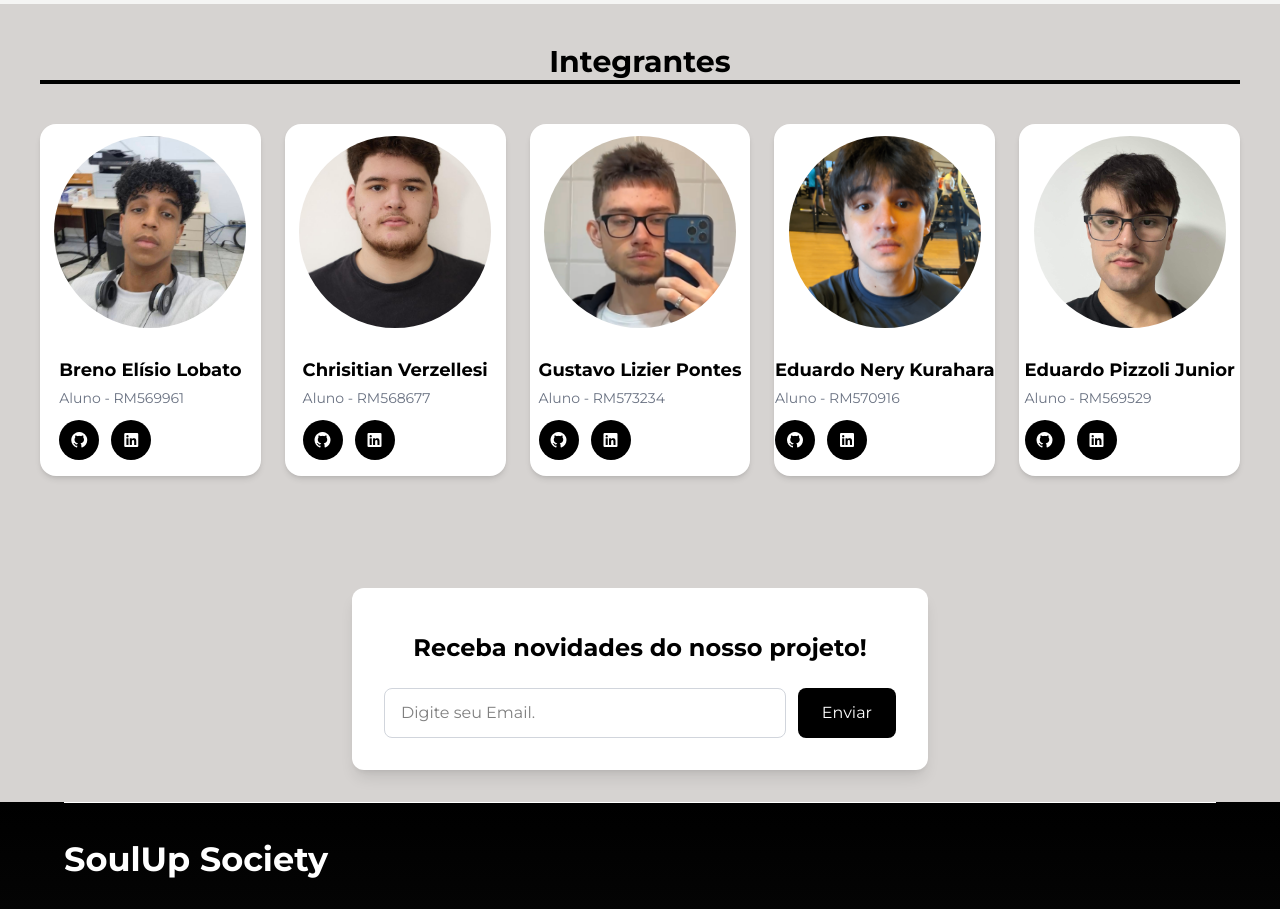
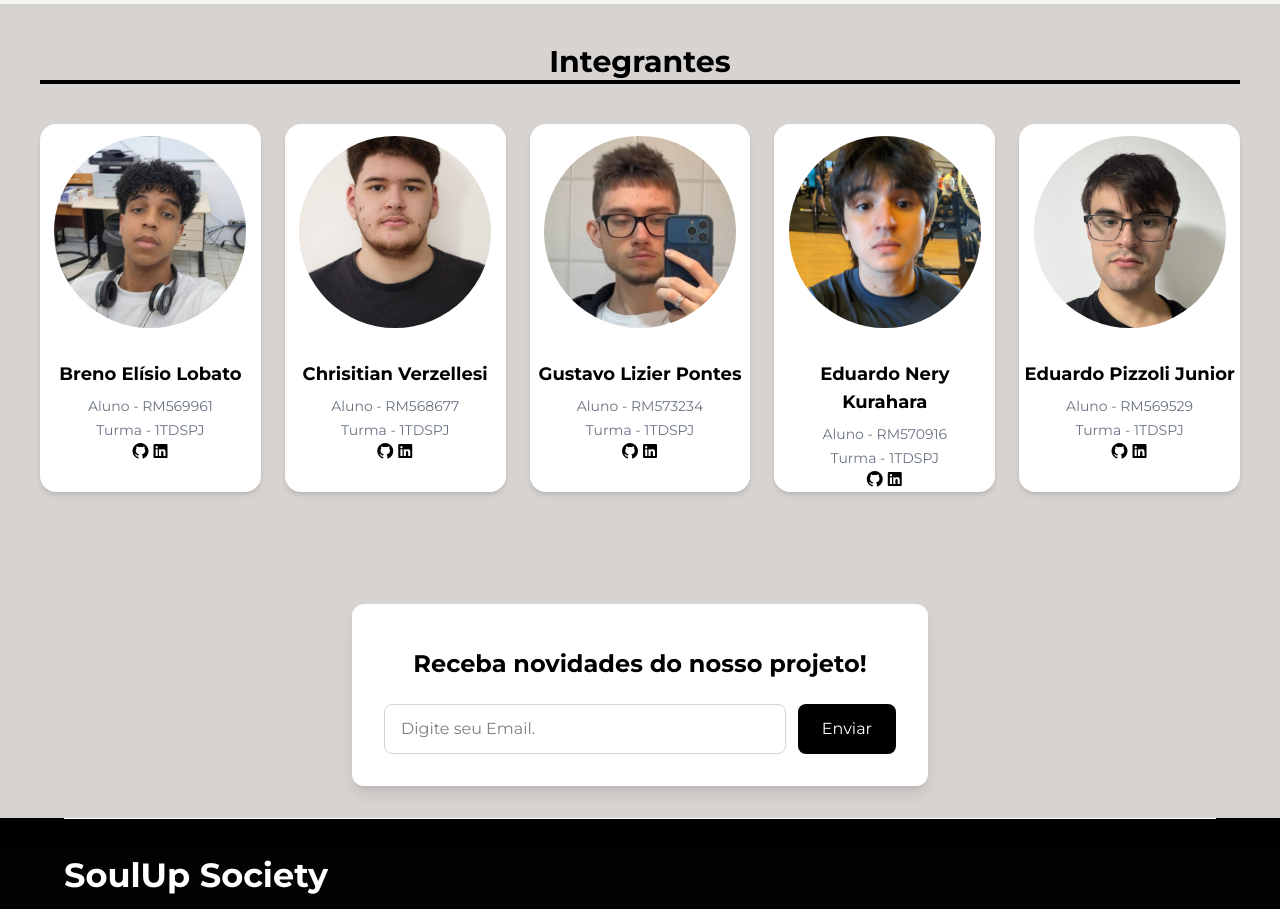
Before and after one commit to SoulUp-Society-Trabalhos/1--Challenge-2--semestre, a React (Vite) app in the folder soulup-society/: page /integrantes in a window 1280 px wide. Shown: the part 800-1709 px from the top of the page. Built offline with nearby package versions, Linux system fonts and the light colour scheme.

Commit message:
feat: arrumando página integrantes.

```diff
--- /dev/null
+++ b/soulup-society/src/components/CardIntegrantes.tsx
@@ -0,0 +1,60 @@
+type CardIntegranteProps = {
+  nome: string;
+  rm: string;
+  turma: string;
+  foto: string;
+  github: string;
+  linkedin: string;
+};
+
+export default function CardIntegrantes({
+  nome,
+  rm,
+  turma,
+  foto,
+  github,
+  linkedin,
+}: CardIntegranteProps) {
+  return (
+    <div className="flex flex-col items-center overflow-hidden rounded-2xl bg-white shadow-md transition duration-300 hover:-translate-y-2 hover:shadow-xl">
+
+      <img
+        src={foto}
+        alt={`Foto de ${nome}`}
+        className="mx-auto w-48 h-48 object-cover rounded-full m-3!"
+      />
+
+      <div className="mt-4! text-center">
+        <h3 className="text-lg font-bold p-1!">
+          {nome}
+        </h3>
+
+        <p className="mt-1 text-sm text-gray-500">
+          Aluno - RM{rm}
+        </p>
+
+        <p className="mt-1 text-sm text-gray-500">
+          Turma - {turma}
+        </p>
+
+        <a
+          href={github}
+          target="_blank"
+          rel="noopener noreferrer"
+          className="integrantes__redes"
+        >
+          <i className="fa-brands fa-github"></i>
+        </a>
+
+        <a
+          href={linkedin}
+          target="_blank"
+          rel="noopener noreferrer"
+          className="integrantes__redes"
+        >
+          <i className="fa-brands fa-linkedin"></i>
+        </a>
+      </div>
+    </div>
+  );
+}
--- a/soulup-society/src/routes/Integrantes/index.tsx
+++ b/soulup-society/src/routes/Integrantes/index.tsx
@@ -1,52 +1,53 @@
-const socialClass =
-  "w-10 h-10 rounded-full bg-black text-white flex items-center justify-center no-underline hover:bg-gray-800";
+import CardIntegrantes from "../../components/CardIntegrantes";
 
 const integrantes = [
   {
     nome: "Breno Elísio Lobato",
-    rm: "RM569961",
-    img: "/img/foto-breno.jpg",
+    rm: "569961",
+    turma: "1TDSPJ",
+    foto: "/img/foto-breno.jpg",
     github: "https://github.com/Brenoell",
-    linkedin:
-      "https://www.linkedin.com/in/breno-elisio-2b123a405/",
+    linkedin: "https://www.linkedin.com/in/breno-elisio-2b123a405/",
   },
   {
     nome: "Chrisitian Verzellesi",
-    rm: "RM568677",
-    img: "/img/foto-christian.png",
+    rm: "568677",
+    turma: "1TDSPJ",
+    foto: "/img/foto-christian.png",
     github: "https://github.com/ChrisVerBarbuto",
     linkedin:
       "https://www.linkedin.com/in/christian-verzellesi-barbuto-938463382/",
   },
   {
     nome: "Gustavo Lizier Pontes",
-    rm: "RM573234",
-    img: "/img/foto-gustavo.png",
+    rm: "573234",
+    turma: "1TDSPJ",
+    foto: "/img/foto-gustavo.png",
     github: "https://github.com/gustavopontes1104",
-    linkedin:
-      "https://www.linkedin.com/in/gustavo-pontes-07aa6a3b3/",
+    linkedin: "https://www.linkedin.com/in/gustavo-pontes-07aa6a3b3/",
   },
   {
     nome: "Eduardo Nery Kurahara",
-    rm: "RM570916",
-    img: "/img/foto-eduardo.png",
+    rm: "570916",
+    turma: "1TDSPJ",
+    foto: "/img/foto-eduardo.png",
     github: "https://github.com/edu64123",
-    linkedin:
-      "https://www.linkedin.com/in/eduardo-kurahara-786b003b9/",
+    linkedin: "https://www.linkedin.com/in/eduardo-kurahara-786b003b9/",
   },
   {
     nome: "Eduardo Pizzoli Junior",
-    rm: "RM569529",
-    img: "/img/foto-eduardop.jpg",
+    rm: "569529",
+    turma: "1TDSPJ",
+    foto: "/img/foto-eduardop.jpg",
     github: "https://github.com/dudupizzoli",
-    linkedin:
-      "https://www.linkedin.com/in/eduardo-pizzoli-junior-a2964640b/",
+    linkedin: "https://www.linkedin.com/in/eduardo-pizzoli-junior-a2964640b/",
   },
 ];
 
 export default function Integrantes() {
   return (
     <main className="conteudo">
+
       <section className="min-h-[90vh] bg-stone-100 font-montserrat flex flex-col items-center justify-center">
         <div className="text-center flex flex-col gap-3">
           <h1 className="text-5xl sm:text-6xl lg:text-7xl xl:text-8xl font-bold mb-6">
@@ -64,62 +65,34 @@ export default function Integrantes() {
           Integrantes
         </h2>
 
-        <div className="mt-10 grid grid-cols-1 sm:grid-cols-2 lg:grid-cols-3 xl:grid-cols-5 gap-6">
+        <div className="mt-10! grid grid-cols-1 sm:grid-cols-2 lg:grid-cols-3 xl:grid-cols-5 gap-6">
+
           {integrantes.map((integrante) => (
-            <div
+            <CardIntegrantes
               key={integrante.rm}
-              className="flex flex-col items-center overflow-hidden rounded-2xl bg-white shadow-md transition duration-300 hover:-translate-y-2 hover:shadow-xl"
-            >
-              <img
-                src={integrante.img}
-                alt={integrante.nome}
-                className="w-48 h-48 object-cover rounded-full m-3! aspect-square shrink-0"
-              />
+              nome={integrante.nome}
+              rm={integrante.rm}
+              turma={integrante.turma}
+              foto={integrante.foto}
+              github={integrante.github}
+              linkedin={integrante.linkedin}
+            />
+          ))}
 
-              <div className="mt-4!">
-                <h3 className="text-lg font-bold">{integrante.nome}</h3>
-
-                <p className="mt-1 text-sm text-gray-500">
-                  Aluno - {integrante.rm}
-                </p>
-
-                <div className="flex gap-3 mt-3 mb-4">
-                  <a
-                    href={integrante.github}
-                    target="_blank"
-                    rel="noreferrer"
-                    className={socialClass}
-                  >
-                    <i className="fa-brands fa-github" />
-                  </a>
-
-                  <a
-                    href={integrante.linkedin}
-                    target="_blank"
-                    rel="noreferrer"
-                    className={socialClass}
-                  >
-                    <i className="fa-brands fa-linkedin" />
-                  </a>
-                </div>
-              </div>
-            </div>
-          ))}
         </div>
       </section>
 
       <div className="py-8 px-[5%]! min-h-[30vh] bg-stone-300">
         <div className="mt-10! flex justify-center">
+
           <section className="bg-white text-black p-8! rounded-xl shadow-lg w-full max-w-xl">
+
             <h2 className="text-2xl font-bold text-center mb-3 p-3! rounded-lg">
               Receba novidades do nosso projeto!
             </h2>
 
             <dialog id="modal">
-              <button
-                aria-label="Fechar a Janela"
-                id="btnFecharModal"
-              >
+              <button aria-label="Fechar a Janela" id="btnFecharModal">
                 X
               </button>
 
@@ -130,6 +103,7 @@ export default function Integrantes() {
 
             <form className="formulario__newsletter">
               <fieldset className="newsletter__fieldset">
+
                 <label htmlFor="idEmail" className="sr-only">
                   Email
                 </label>
@@ -152,11 +126,14 @@ export default function Integrantes() {
                     Enviar
                   </button>
                 </div>
+
               </fieldset>
             </form>
+
           </section>
         </div>
       </div>
+
     </main>
   );
 }
```
